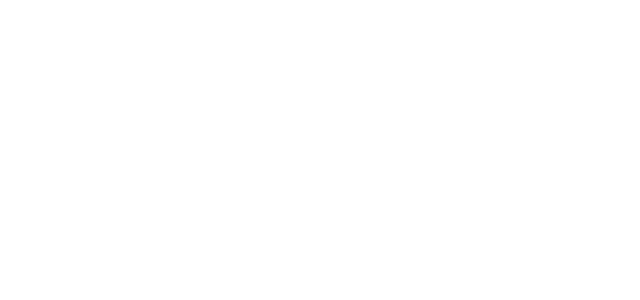
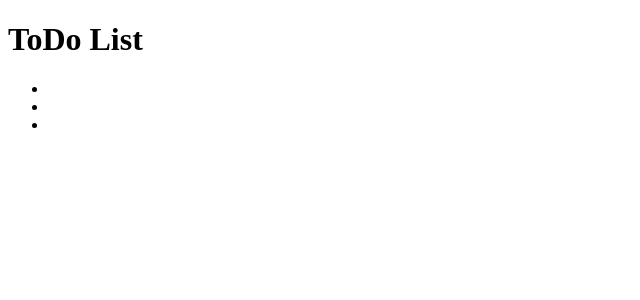
Before and after one commit to shaddy1234/TodoList-react, a React (Vite) app in the folder todolist/: page / in a window 1280 px wide. Shown: the top 300 px of the page, without its empty margins (0-640 px from the left). Built offline with nearby package versions, Linux system fonts and the light colour scheme.

Commit message:
Setup components

```diff
--- a/todolist/src/App.jsx
+++ b/todolist/src/App.jsx
@@ -1,13 +1,14 @@
 import { useState } from 'react'
 import reactLogo from './assets/react.svg'
 import viteLogo from '/vite.svg'
+import TodoList from './components/TodoList'
 import './App.css'
 
 function App() {
 
   return (
     <>
-
+     <TodoList />
     </>
   )
 }
--- a/todolist/src/components/Todo.jsx
+++ b/todolist/src/components/Todo.jsx
@@ -1,14 +1,10 @@
-import React, { useEffect } from 'react'
+import React from 'react'
 
-function Todo() {
+function Todo({todo}) {
 
-    const [todo, setTodo] = useEffect({
-        TodoName: "",
-        DueDate: ""
-    })
   return (
     <div>
-
+      <li>{todo}</li>
     </div>
   )
 }
--- /dev/null
+++ b/todolist/src/components/TodoList.jsx
@@ -0,0 +1,20 @@
+import React, { useState } from 'react'
+import Todo from './Todo'
+
+function TodoList() {
+  const [todos, setTodos]= useState([
+    {id: 1, name:"Watch Movie"},
+    {id: 2, name:"Write Code"},
+    {id: 3, name:"Read a Novel"}
+  ])
+  return (
+    <div>
+      <h1>ToDo List</h1>
+      <ul>{todos.map((todo) => (
+        <Todo key={todo.id} todo={todos.name}/>
+      ))}</ul>
+    </div>
+  )
+}
+
+export default TodoList
```
